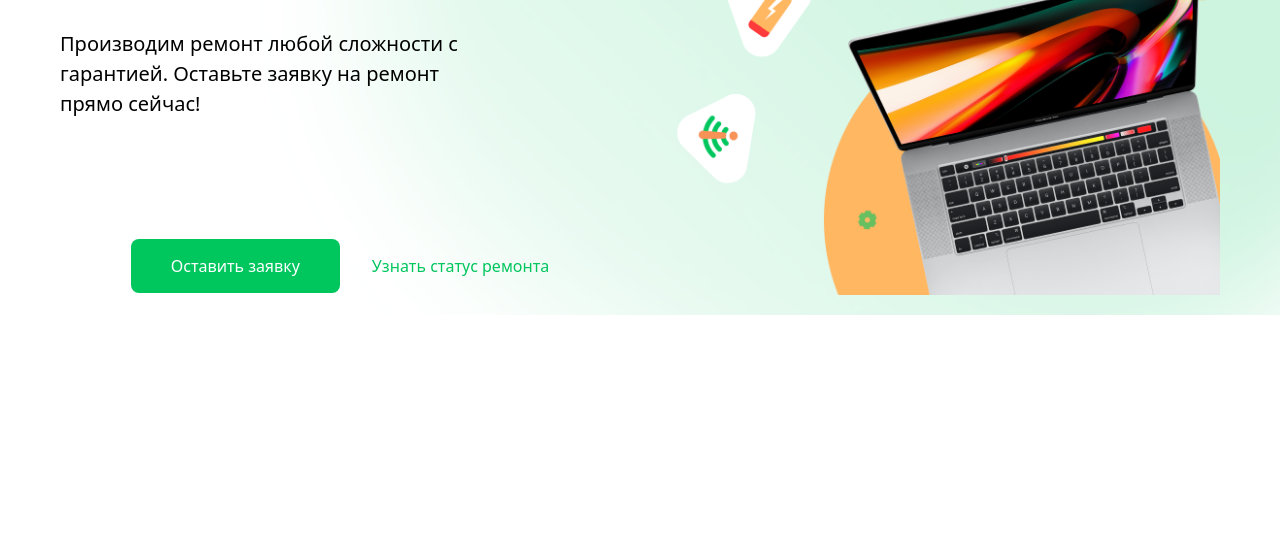
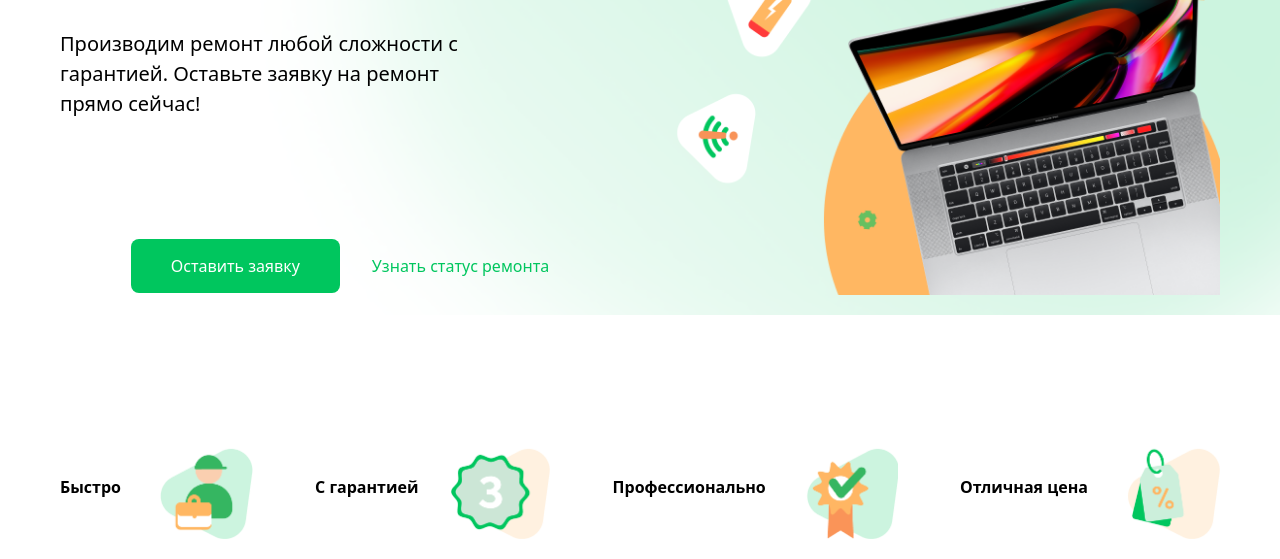
Before and after one commit to Wizards7/TeamWork, a website: page src/ahmad.html in a window 1280 px wide. Shown: the part 375-934 px from the top of the page. Before the commit the page ends 800 px from the top, so only its background shows below. Drawn offline with nearby package versions, Linux system fonts and the light colour scheme; files that its build step writes are made by us from their sources.

Commit message:
ahmad div 2

```diff
--- a/src/ahmad.html
+++ b/src/ahmad.html
@@ -68,5 +68,26 @@
    <img src="./imageOfAhmad/image copy 2.png" alt="" width="600" >
     </div>
     </div>
+    <div class="max-w-[1200px] m-auto flex justify-between items-center mt-[100px] p-[20px] lg:flex-row flex-col">
+     <div class="flex items-center gap-8">
+      <h1><b>Быстро</b></h1>
+      <img src="./imageOfAhmad/image copy 3.png" alt="" width="100">
+     </div>
+
+      <div class="flex items-center gap-8">
+      <h1><b>С гарантией</b></h1>
+      <img src="./imageOfAhmad/image copy 4.png" alt="" width="100">
+     </div>
+
+      <div class="flex items-center gap-8">
+      <h1><b>Профессионально</b></h1>
+      <img src="./imageOfAhmad/image copy 5.png" alt="" width="100">
+     </div>
+
+      <div class="flex items-center gap-8">
+      <h1><b>Отличная цена</b></h1>
+      <img src="./imageOfAhmad/image copy 6.png" alt="" width="100">
+     </div>
+    </div>
 </body>
 </html>
```
Also changed, not shown: src/imageOfAhmad/image copy 3.png (added), src/imageOfAhmad/image copy 4.png (added), src/imageOfAhmad/image copy 5.png (added), src/imageOfAhmad/image copy 6.png (added).
